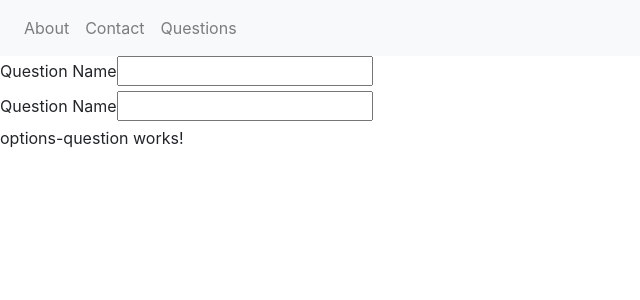
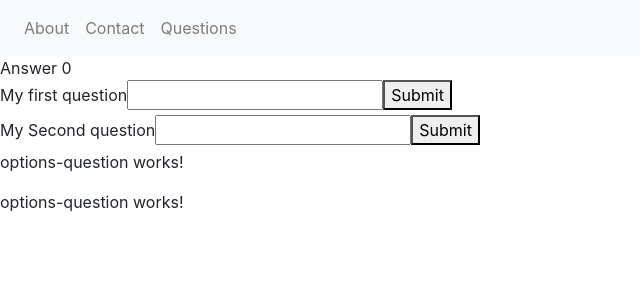
Before and after one commit to mustafahakeem/Quiz, an Angular app: page /questions in a window 1280 px wide. Shown: the top 300 px of the page, without its empty margins (0-640 px from the left). Built offline with nearby package versions, Linux system fonts and the light colour scheme.

Commit message:
Anurag : Input and OUtput

```diff
--- a/src/app/_services/question.service.ts
+++ b/src/app/_services/question.service.ts
@@ -9,8 +9,17 @@ export class QuestionService {
      const questions = [
          {name: 'My first question', quesType: 1} ,
          {name: 'My Second question', quesType: 1},
-         {name: 'Third question', quesType: 2}
+         {name: 'Third question', quesType: 2 , options:  this.getOptions(1)},
+         {name: 'Fourth question', quesType: 2 , options:  this.getOptions(2)}
      ];
      return questions;
   }
+  getOptions(optionVal:number){
+    const options = [
+       {option: 'option' + optionVal+ 1 , value: optionVal+ 1} ,
+       {option: 'option' +optionVal+ 2, value: optionVal+ 2},
+       {option: 'option' +optionVal+ 3, value: optionVal+ 3}
+      ]
+     return options
+  }
 }
--- a/src/app/questions/options-question/options-question.component.ts
+++ b/src/app/questions/options-question/options-question.component.ts
@@ -1,4 +1,4 @@
-import { Component, OnInit } from '@angular/core';
+import { Component, OnInit, Input } from '@angular/core';
 
 @Component({
   selector: 'app-options-question',
@@ -6,6 +6,8 @@ import { Component, OnInit } from '@angular/core';
   styleUrls: ['./options-question.component.scss']
 })
 export class OptionsQuestionComponent implements OnInit {
+  @Input() question:any;
+
 
   constructor() { }
 
--- a/src/app/questions/question-list/question-list.component.html
+++ b/src/app/questions/question-list/question-list.component.html
@@ -1,8 +1,9 @@
+<div>Answer {{answerCount}}</div>
 <div *ngFor="let ques of dbQuestions">
     <div *ngIf = "ques.quesType==1">
-       <app-text-question></app-text-question>
+       <app-text-question [question]="ques" (textAnswer)="updateAnswerCount($event)"></app-text-question>
     </div>
     <div *ngIf = "ques.quesType==2">
-        <app-options-question></app-options-question>
+        <app-options-question [question]="ques"></app-options-question>
     </div>
 </div>
--- a/src/app/questions/question-list/question-list.component.ts
+++ b/src/app/questions/question-list/question-list.component.ts
@@ -9,9 +9,14 @@ import { QuestionService } from 'src/app/_services/question.service';
 export class QuestionListComponent implements OnInit {
 
   dbQuestions: any [];
+  answerCount=0;
   constructor(private questionService: QuestionService) { }
 
   ngOnInit() {
     this.dbQuestions =  this.questionService.getQuestions();
   }
+  updateAnswerCount(event:any)
+  {
+    this.answerCount++;
+  }
 }
--- a/src/app/questions/text-question/text-question.component.html
+++ b/src/app/questions/text-question/text-question.component.html
@@ -1,4 +1,5 @@
 <div>
-<label>Question Name</label>
+<label>{{localQues.name}}</label>
 <input type="text">
+<button (click)="answerClicked()">Submit</button>
 </div>
--- a/src/app/questions/text-question/text-question.component.ts
+++ b/src/app/questions/text-question/text-question.component.ts
@@ -1,4 +1,4 @@
-import { Component, OnInit } from '@angular/core';
+import { Component, OnInit, Input, Output, EventEmitter } from '@angular/core';
 
 @Component({
   selector: 'app-text-question',
@@ -6,10 +6,19 @@ import { Component, OnInit } from '@angular/core';
   styleUrls: ['./text-question.component.scss']
 })
 export class TextQuestionComponent implements OnInit {
+  @Input() question:any;
+  localQues:any;
+  @Output() textAnswer=new EventEmitter();
+
+
 
   constructor() { }
 
   ngOnInit() {
+    this.localQues=this.question;
+  }
+  answerClicked(){
+    this.textAnswer.emit(1);
   }
 
 }
```
